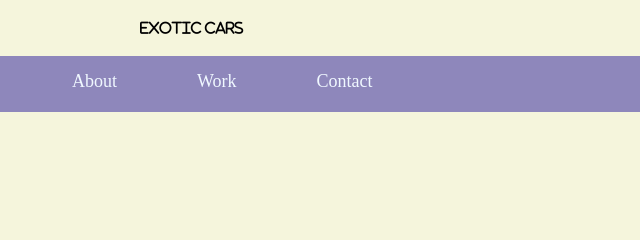
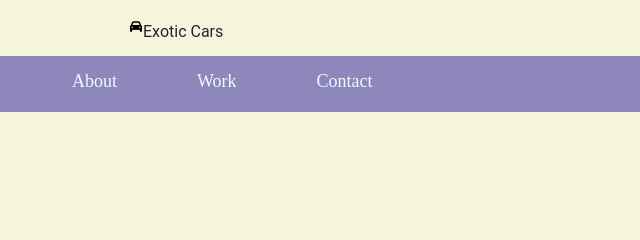
Before and after one commit to Enobong-Bassey/Blackforce-2, a plain HTML site: page index.html in a window 1280 px wide. Shown: the top 240 px of the page, 0-640 px from the left. Drawn offline with nearby package versions, Linux system fonts and the light colour scheme; a web font is replaced by a local one.

Commit message:
added site logo updates on index and style.css

```diff
--- a/css/style.css
+++ b/css/style.css
@@ -51,7 +51,7 @@ img {
     text-align: center;
     grid-gap: 80px;
     padding: 100px;
-    height: 60vh;
+    height: 100vh;
   }
 
   .grid-container3 {
@@ -152,11 +152,15 @@ i {
     color: black;
 }
 
-.fa-car-garage {
-    font-size: 14px;
+.fa-car {
+    float:left;
+    padding-left: 20px;
+}
+
+.logos {
+    font-size: 16px;
     font-family: Roboto;
     float: left;
-    padding-left: 30px;
 }
 
 #ph-no {
--- a/index.html
+++ b/index.html
@@ -25,7 +25,7 @@
 <body>
     <section class="uppermost">
         <div class="logo-section">
-            <p><i class="fa-solid fa-car-garage">Exotic Cars</i></p>
+            <p><i class="fa-solid fa-car"> </i><span class="logos">Exotic Cars</span></p>
         </div>
         <div class="nav">
             <ul>
@@ -109,8 +109,8 @@
                 <h3 class="city">Lagos</h3><br/>
                 <p class="item-msg">6B Adeola Odeku Drive,<br/>Victoria Island, Lagos, NGA<br/><br/><i class="fa-solid fa-phone"><span id="ph-no"> +234 (815) 554 8329</span></i><br/><i class="fa-solid fa-envelope"><span id="ph-no"> basseyee@gmail.com</span></i></p>
             </div>
-          </div>
-          <div class="grid-container3">
+          <!-- </div>
+          <div class="grid-container3"> -->
             <div class="item13"><a href="#" class="fa fa-facebook">&nbsp;&nbsp;&nbsp;&nbsp;<span class="linker">basseyee@gmail.com</span></a></div>
             <div class="item23"><a href="#" class="fa fa-google">&nbsp;&nbsp;&nbsp;&nbsp;<span class="linker">basseyee@gmail.com</span></a></div>
             <div class="item33"><a href="https://linkedin.com/in/ebassey" class="fa fa-linkedin">&nbsp;&nbsp;&nbsp;&nbsp;<span class="linker">linkedin.com/in/ebassey</span></a></div>
```
